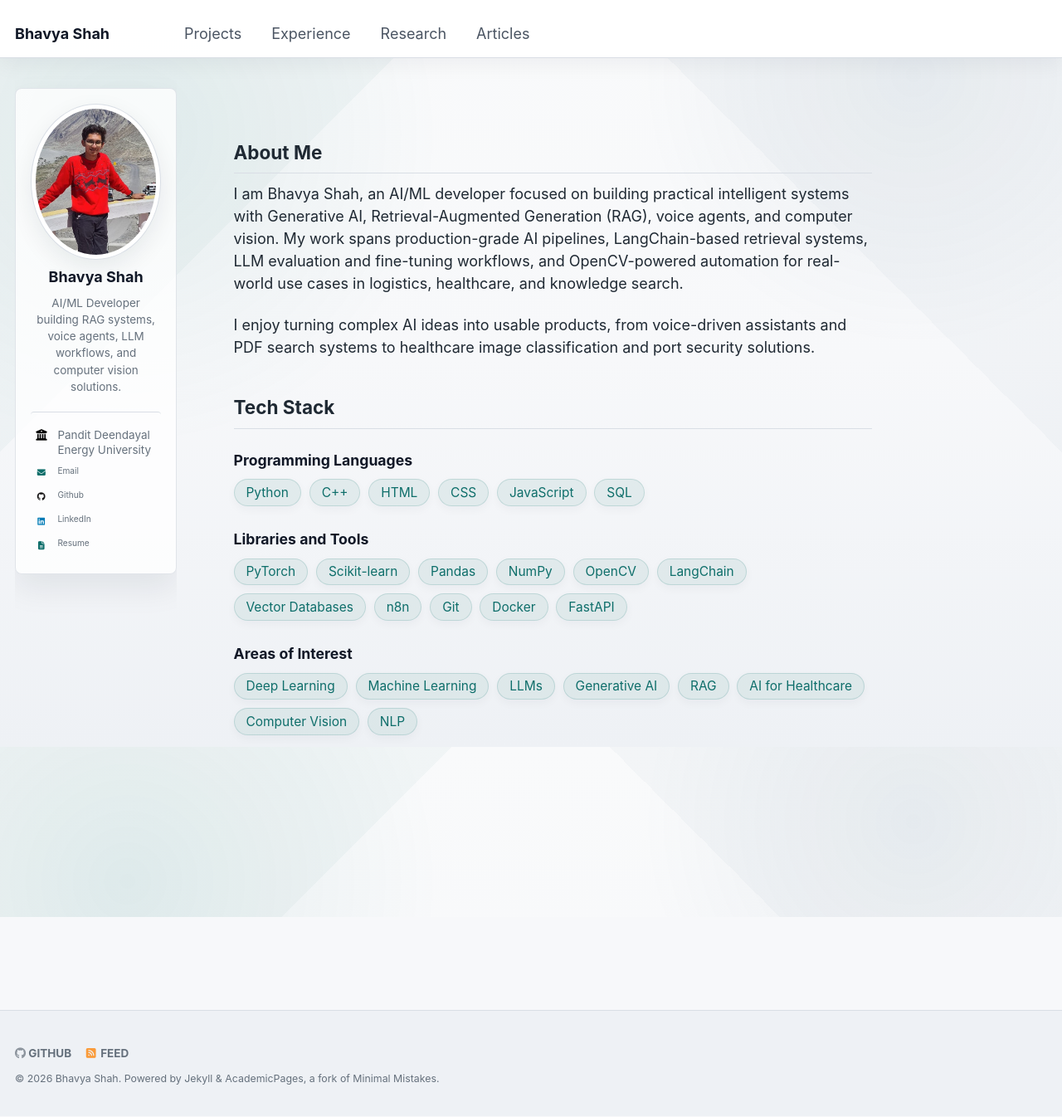
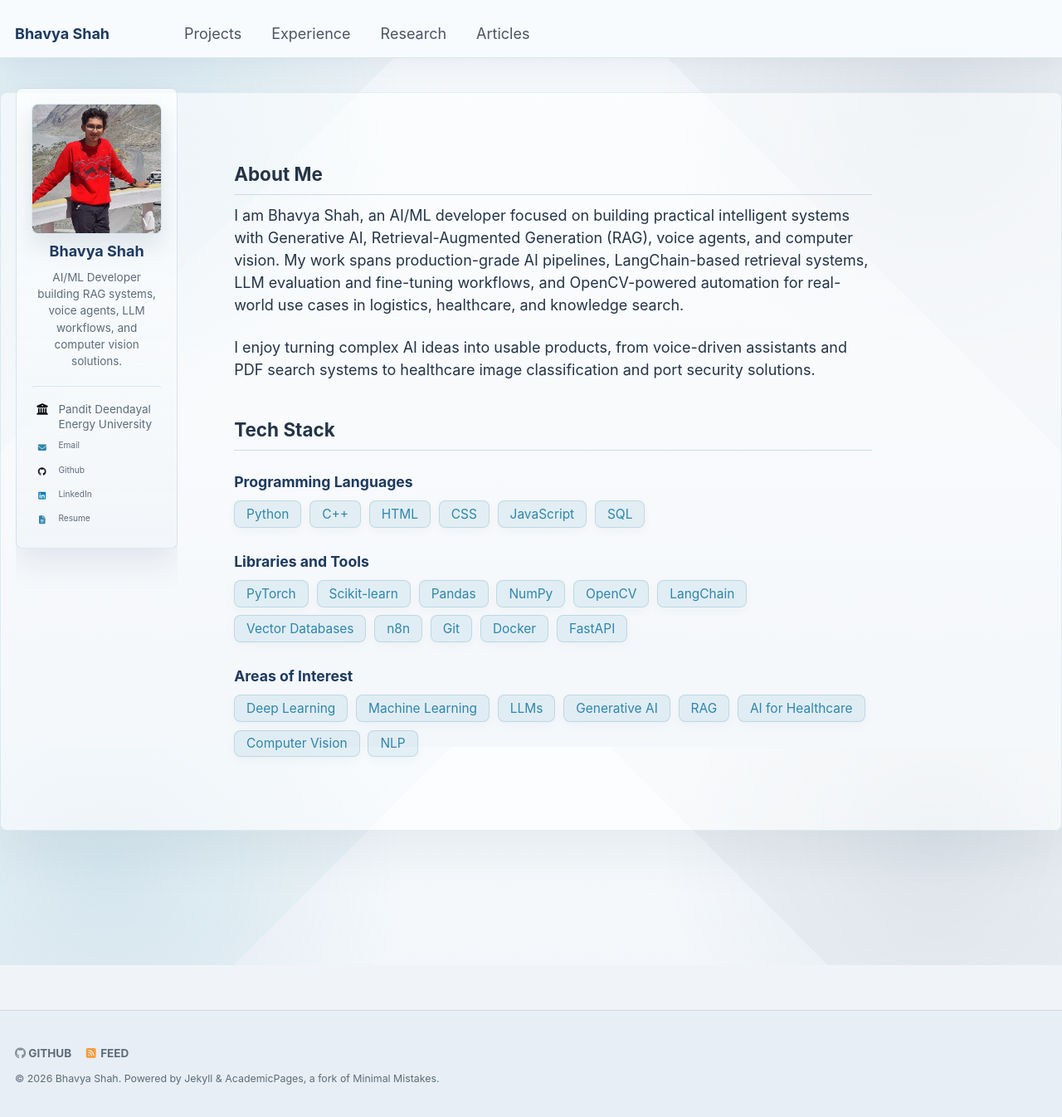
Before and after one commit to B3CODER/B3CODER.github.io, a Jekyll site: the page built from _pages/about.md, in a window 1280 px wide and 1346 px high. Shown: the whole window at 83% size. Built offline with Jekyll 4.4.1, drawn with Linux system fonts in a browser that asks for light colours.

Commit message:
Apply ocean depth portfolio theme

```diff
--- a/_sass/_professional-theme.scss
+++ b/_sass/_professional-theme.scss
@@ -5,20 +5,20 @@
 body {
   background-color: $background-color;
   background-image:
-    radial-gradient(circle at 12% 18%, rgba(14, 110, 106, 0.08), transparent 28%),
-    radial-gradient(circle at 86% 10%, rgba(54, 94, 125, 0.07), transparent 24%),
-    linear-gradient(135deg, rgba(14, 110, 106, 0.035) 25%, transparent 25%),
-    linear-gradient(225deg, rgba(54, 94, 125, 0.03) 25%, transparent 25%),
-    linear-gradient(180deg, #f9fafb 0%, $background-color 48%, #eef1f5 100%);
+    radial-gradient(circle at 10% 16%, rgba(46, 134, 171, 0.12), transparent 26%),
+    radial-gradient(circle at 88% 12%, rgba(30, 58, 95, 0.08), transparent 24%),
+    linear-gradient(135deg, rgba(46, 134, 171, 0.045) 25%, transparent 25%),
+    linear-gradient(225deg, rgba(30, 58, 95, 0.035) 25%, transparent 25%),
+    linear-gradient(180deg, #f8fbfd 0%, $background-color 48%, #e7eef5 100%);
   background-position: center top, center top, 0 0, 0 0, center top;
-  background-size: auto, auto, 34px 34px, 34px 34px, auto;
+  background-size: auto, auto, 42px 42px, 42px 42px, auto;
   background-attachment: fixed;
 }
 
 .masthead {
-  background: rgba(255, 255, 255, 0.97);
-  border-bottom-color: $border-color;
-  box-shadow: 0 8px 24px rgba(17, 24, 39, 0.05);
+  background: rgba(248, 251, 253, 0.96);
+  border-bottom-color: rgba(46, 134, 171, 0.16);
+  box-shadow: 0 10px 30px rgba(30, 58, 95, 0.07);
 }
 
 .masthead__menu-item--lg a {
@@ -55,6 +55,12 @@ body {
 
 #main {
   margin-top: 2.25em;
+  padding-top: 1.4rem;
+  padding-bottom: 1.75rem;
+  background: rgba(255, 255, 255, 0.56);
+  border: 1px solid rgba(46, 134, 171, 0.12);
+  border-radius: 8px;
+  box-shadow: 0 24px 60px rgba(30, 58, 95, 0.08);
 }
 
 .page__title,
@@ -96,10 +102,10 @@ body {
   color: $primary-color;
   font-size: 0.86em;
   line-height: 1;
-  background: rgba(14, 110, 106, 0.08);
-  border: 1px solid rgba(14, 110, 106, 0.16);
-  border-radius: 999px;
-  box-shadow: 0 4px 12px rgba(17, 24, 39, 0.04);
+  background: rgba(46, 134, 171, 0.1);
+  border: 1px solid rgba(46, 134, 171, 0.2);
+  border-radius: 8px;
+  box-shadow: 0 4px 12px rgba(30, 58, 95, 0.04);
 }
 
 .project-list {
@@ -116,10 +122,10 @@ body {
   padding: 1.25rem 1.35rem;
   color: $text-color;
   text-decoration: none !important;
-  background: rgba(255, 255, 255, 0.84);
-  border: 1px solid rgba(217, 222, 229, 0.9);
+  background: rgba(255, 255, 255, 0.86);
+  border: 1px solid rgba(207, 218, 230, 0.95);
   border-radius: 8px;
-  box-shadow: 0 14px 34px rgba(17, 24, 39, 0.07);
+  box-shadow: 0 14px 34px rgba(30, 58, 95, 0.08);
   cursor: pointer;
   overflow: hidden;
   position: relative;
@@ -129,8 +135,8 @@ body {
 
   &:hover {
     color: $text-color;
-    border-color: rgba(14, 110, 106, 0.34);
-    box-shadow: 0 24px 54px rgba(17, 24, 39, 0.14);
+    border-color: rgba(46, 134, 171, 0.38);
+    box-shadow: 0 24px 54px rgba(30, 58, 95, 0.16);
     transform: translate(4px, -4px) scale(1.01);
   }
 }
@@ -147,22 +153,22 @@ body {
   position: relative;
   background:
     radial-gradient(circle at center, $body-color 0 30%, transparent 31%),
-    radial-gradient(circle at center, rgba(14, 110, 106, 0.1) 0 52%, transparent 53%),
+    radial-gradient(circle at center, rgba(46, 134, 171, 0.12) 0 52%, transparent 53%),
     $body-color;
-  border: 2px solid rgba(14, 110, 106, 0.26);
+  border: 2px solid rgba(46, 134, 171, 0.3);
   border-radius: 50%;
   box-shadow:
-    0 10px 24px rgba(17, 24, 39, 0.08),
-    inset 0 0 0 8px rgba(14, 110, 106, 0.06);
+    0 10px 24px rgba(30, 58, 95, 0.09),
+    inset 0 0 0 8px rgba(46, 134, 171, 0.07);
   transition: border-color 0.35s ease, box-shadow 0.35s ease,
     transform 2.5s cubic-bezier(0.33, 1, 0.68, 1);
 }
 
 .project-card:hover .project-card__mark {
-  border-color: rgba(14, 110, 106, 0.52);
+  border-color: rgba(46, 134, 171, 0.56);
   box-shadow:
-    0 14px 30px rgba(17, 24, 39, 0.12),
-    inset 0 0 0 8px rgba(14, 110, 106, 0.1);
+    0 14px 30px rgba(30, 58, 95, 0.14),
+    inset 0 0 0 8px rgba(46, 134, 171, 0.11);
   transform: rotate(360deg);
 }
 
@@ -200,17 +206,17 @@ body {
   font-weight: 800;
   line-height: 1;
   white-space: nowrap;
-  background: rgba(14, 110, 106, 0.08);
-  border: 1px solid rgba(14, 110, 106, 0.18);
+  background: rgba(46, 134, 171, 0.1);
+  border: 1px solid rgba(46, 134, 171, 0.22);
   border-radius: 6px;
 }
 
 .project-detail__image {
   width: 100%;
   margin: 0 0 1.4rem;
-  border: 1px solid rgba(217, 222, 229, 0.9);
+  border: 1px solid rgba(207, 218, 230, 0.95);
   border-radius: 8px;
-  box-shadow: 0 18px 42px rgba(17, 24, 39, 0.1);
+  box-shadow: 0 18px 42px rgba(30, 58, 95, 0.12);
 }
 
 .project-tags {
@@ -228,9 +234,9 @@ body {
   color: $primary-color;
   font-size: 0.78em;
   line-height: 1;
-  background: rgba(14, 110, 106, 0.08);
-  border: 1px solid rgba(14, 110, 106, 0.16);
-  border-radius: 999px;
+  background: rgba(46, 134, 171, 0.1);
+  border: 1px solid rgba(46, 134, 171, 0.2);
+  border-radius: 8px;
 }
 
 @media (max-width: 700px) {
@@ -258,16 +264,19 @@ body {
 
 .author__avatar img {
   background: $body-color;
-  border-color: $border-color;
-  box-shadow: 0 10px 28px rgba(17, 24, 39, 0.08);
+  border-color: rgba(46, 134, 171, 0.18);
+  border-radius: 8px;
+  box-shadow: 0 14px 30px rgba(30, 58, 95, 0.13);
+  object-fit: cover;
+  object-position: center;
 }
 
 .sidebar > div[itemscope] {
   padding: 1rem;
-  background: rgba(255, 255, 255, 0.78);
-  border: 1px solid rgba(217, 222, 229, 0.82);
+  background: linear-gradient(180deg, rgba(255, 255, 255, 0.74), rgba(240, 244, 248, 0.66));
+  border: 1px solid rgba(46, 134, 171, 0.16);
   border-radius: 8px;
-  box-shadow: 0 16px 38px rgba(17, 24, 39, 0.08);
+  box-shadow: 0 16px 38px rgba(30, 58, 95, 0.1);
 }
 
 .sidebar .author__avatar {
@@ -276,6 +285,9 @@ body {
 
 .sidebar .author__avatar img {
   display: block;
+  aspect-ratio: 1;
+  max-width: 180px;
+  padding: 0;
   margin-right: auto;
   margin-left: auto;
 }
@@ -295,7 +307,7 @@ body {
 
   @include breakpoint($large) {
     padding-top: 0.7rem;
-    border-top: 1px solid $border-color;
+    border-top: 1px solid rgba(46, 134, 171, 0.16);
     box-shadow: none;
   }
 }
@@ -325,7 +337,7 @@ body {
 
 .author__urls a:hover {
   color: $primary-color;
-  background: rgba(14, 110, 106, 0.08);
+  background: rgba(46, 134, 171, 0.1);
   text-decoration: none;
 }
 
@@ -341,12 +353,12 @@ body {
   color: $body-color !important;
   background-color: $primary-color;
   border-radius: 6px;
-  box-shadow: 0 8px 18px rgba(14, 110, 106, 0.18);
+  box-shadow: 0 8px 18px rgba(46, 134, 171, 0.2);
   transition: background-color 0.18s ease, box-shadow 0.18s ease, transform 0.18s ease;
 
   &:hover {
     background-color: $link-color-hover;
-    box-shadow: 0 12px 24px rgba(14, 110, 106, 0.22);
+    box-shadow: 0 12px 24px rgba(30, 58, 95, 0.2);
     transform: translateY(-1px);
   }
 
--- a/_sass/_variables.scss
+++ b/_sass/_variables.scss
@@ -55,24 +55,24 @@ $sidebar-link-max-width     : 250px;
    Colors
    ========================================================================== */
 
-$gray                       : #65707c;
-$dark-gray                  : #1f2933;
-$darker-gray                : #111827;
-$light-gray                 : #d9dee5;
-$lighter-gray               : #eef1f5;
+$gray                       : #5d6b7a;
+$dark-gray                  : #26384d;
+$darker-gray                : #1e3a5f;
+$light-gray                 : #cfdae6;
+$lighter-gray               : #e7eef5;
 
 $body-color                 : #ffffff;
-$background-color           : #f7f8fa;
-$code-background-color      : #f3f5f7;
+$background-color           : #f0f4f8;
+$code-background-color      : #e7eef5;
 $code-background-color-dark : $light-gray;
-$text-color                 : #1f2933;
-$border-color               : #d9dee5;
+$text-color                 : #243447;
+$border-color               : #cfdae6;
 
-$primary-color              : #0e6e6a;
+$primary-color              : #2e86ab;
 $success-color              : #62c462;
 $warning-color              : #f89406;
 $danger-color               : #ee5f5b;
-$info-color                 : #0e6e6a;
+$info-color                 : #2e86ab;
 
 /* brands */
 $behance-color              : #1769FF;
@@ -102,11 +102,11 @@ $xing-color                 : #006567;
 
 
 /* links */
-$link-color                 : #0e6e6a;
-$link-color-hover           : #0a4f4c;
-$link-color-visited         : #365e7d;
+$link-color                 : #2e86ab;
+$link-color-hover           : #1e3a5f;
+$link-color-visited         : #1e3a5f;
 $masthead-link-color        : #4b5563;
-$masthead-link-color-hover  : #0e6e6a;
+$masthead-link-color-hover  : #2e86ab;
 
 
 /*
```
